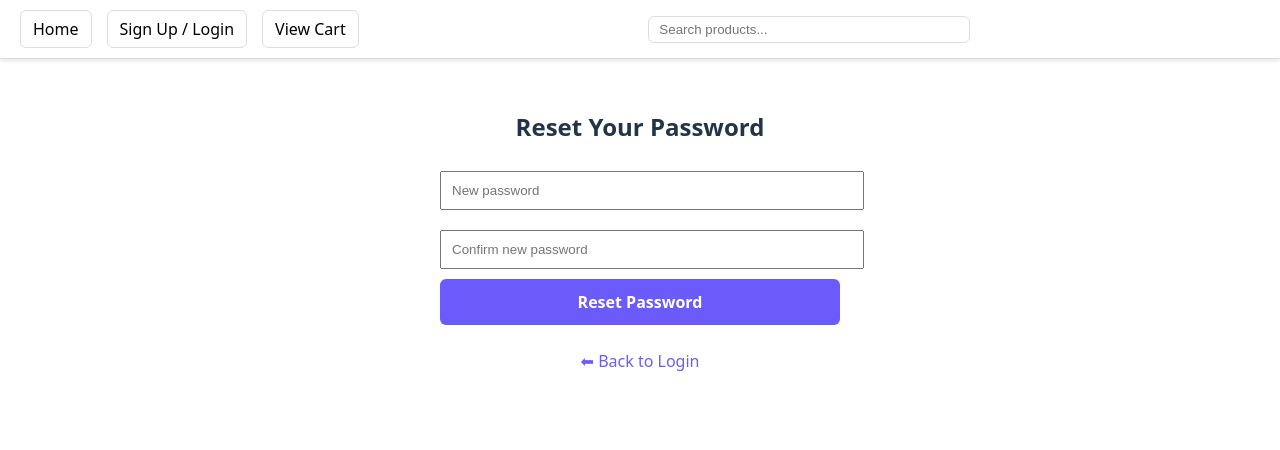
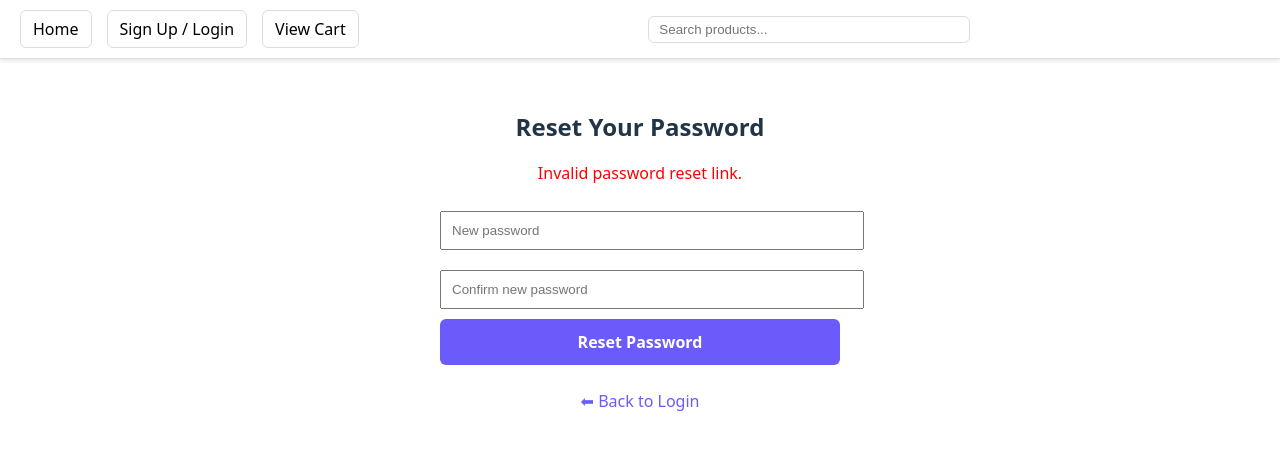
Before and after one commit to Sachiv007/pyxelane-frontend, a React (Vite) app: page /reset-password in a window 1280 px wide. Shown: the top 450 px of the page. Built offline with nearby package versions, Linux system fonts and the light colour scheme.

Commit message:
Auth fix

```diff
--- a/src/pages/Login.jsx
+++ b/src/pages/Login.jsx
@@ -20,7 +20,10 @@ export default function Login() {
 
   const handleForgotPassword = async () => {
     if (!email) return alert("Enter your email to reset password.");
-    const { error } = await supabase.auth.resetPasswordForEmail(email);
+    const { data, error } = await supabase.auth.resetPasswordForEmail(email, {
+  redirectTo: "http://localhost:5173/reset-password", // or your Render URL
+});
+
 
     if (error) alert("Error sending reset email: " + error.message);
     else alert("Password reset email sent! Check your inbox.");
--- a/src/pages/ResetPassword.jsx
+++ b/src/pages/ResetPassword.jsx
@@ -6,12 +6,30 @@ export default function ResetPassword() {
   const [password, setPassword] = useState("");
   const [confirmPassword, setConfirmPassword] = useState("");
   const [loading, setLoading] = useState(false);
+  const [recoveryToken, setRecoveryToken] = useState(null);
+  const [errorMsg, setErrorMsg] = useState("");
   const navigate = useNavigate();
-  const [errorMsg, setErrorMsg] = useState("");
+
+  useEffect(() => {
+    const hashParams = new URLSearchParams(window.location.hash.substring(1));
+    const type = hashParams.get("type");
+    const token = hashParams.get("access_token") || hashParams.get("token"); // SPA hash token
+
+    if (type === "recovery" && token) {
+      setRecoveryToken(token);
+    } else {
+      setErrorMsg("Invalid password reset link.");
+    }
+  }, []);
 
   const handlePasswordReset = async (e) => {
     e.preventDefault();
     setErrorMsg("");
+
+    if (!recoveryToken) {
+      setErrorMsg("No valid token. Please request a new password reset email.");
+      return;
+    }
 
     if (password !== confirmPassword) {
       setErrorMsg("Passwords do not match.");
@@ -20,9 +38,10 @@ export default function ResetPassword() {
 
     setLoading(true);
 
-    try {
-      // Supabase automatically reads token from URL hash for SPA
-      const { error } = await supabase.auth.updateUser({ password });
+    const { error } = await supabase.auth.updateUser({
+      password,
+      token: recoveryToken,
+    });
 
     setLoading(false);
 
@@ -31,10 +50,6 @@ export default function ResetPassword() {
     } else {
       alert("Password reset successfully! Please log in.");
       navigate("/login");
-      }
-    } catch (err) {
-      setLoading(false);
-      setErrorMsg(err.message);
     }
   };
 
```
Lines whose indentation alone changed are shown as unchanged.
